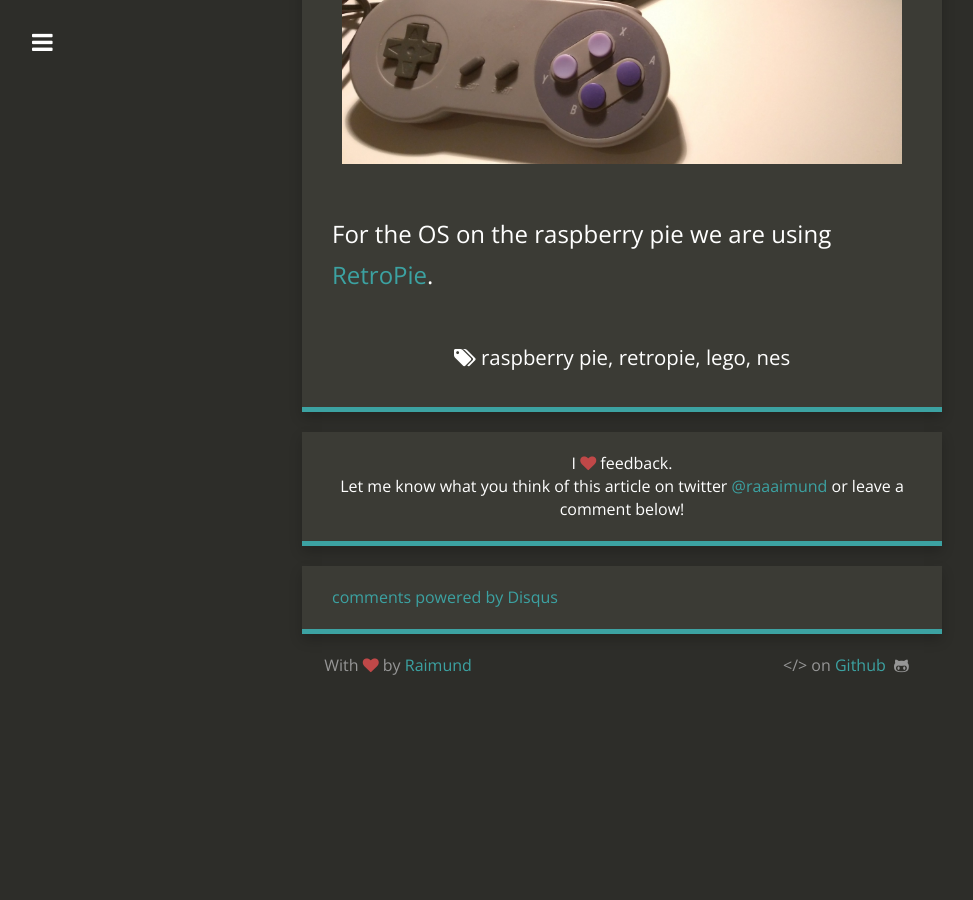
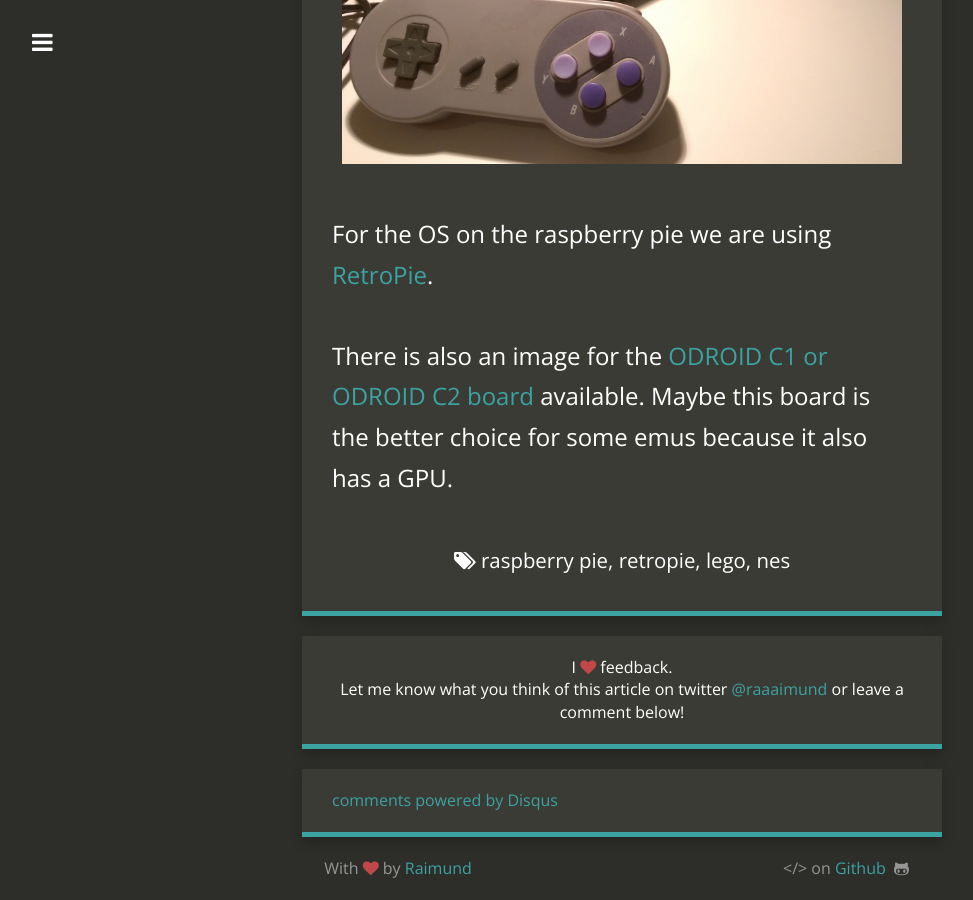
Before and after one commit to raaaimund/raaaimund.github.io, a Jekyll site: the page built from _posts/2018-01-03-raspberry-pi-with-nes-lego-case.md, in a window 1280 px wide and 900 px high, scrolled down 1700 px. Shown: the whole window, without its empty margins (18-991 px from the left). Built offline with Jekyll 4.4.1, drawn with Linux system fonts in a browser that asks for light colours; nearby versions of some CDN libraries; comment, search, counter and statistics services are not loaded; before the commit the page ends 2397 px from its top, so only the background shows below that.

Commit message:
edited raspberry pie nes lego case

```diff
--- a/_posts/2018-01-03-raspberry-pi-with-nes-lego-case.md
+++ b/_posts/2018-01-03-raspberry-pi-with-nes-lego-case.md
@@ -23,9 +23,12 @@ While I was searching for a christmas present for my girlfriend I stumbled acros
 
 For the OS on the raspberry pie we are using [RetroPie][3]{:target="_blank"}.
 
+There is also an image for the [ODROID C1 or ODROID C2 board][4]{:target="_blank"} available. Maybe this board is the better choice for some emus because it also has a GPU.
+
 [1]: https://www.andrerinas.de/tutorials/nespi-like-lego-nes-case-anleitunginstruction.html
 [2]: https://www.amazon.de/CSL-Gamepad-Controller-Notebook-Tablet-PC/dp/B077T732M7/ref=sr_1_11?ie=UTF8&qid=1515013142&sr=8-11&keywords=usb+nes+controller
 [3]: https://retropie.org.uk/
+[4]: https://www.amazon.de/ODROID-C2-Einplatinen-Computer-GHz-QuadCore-RAM/dp/B01CY4V5LC/ref=sr_1_1?ie=UTF8&qid=1515014438&sr=8-1&keywords=ODROID-C2
 
 [raspberry-nes-1]: {{ site.url }}/img/raspberry-nes/raspberry-nes-1.jpg "Raspberry NES Lego Case"
 [raspberry-nes-2]: {{ site.url }}/img/raspberry-nes/raspberry-nes-2.jpg "Raspberry NES Lego Case"
```
